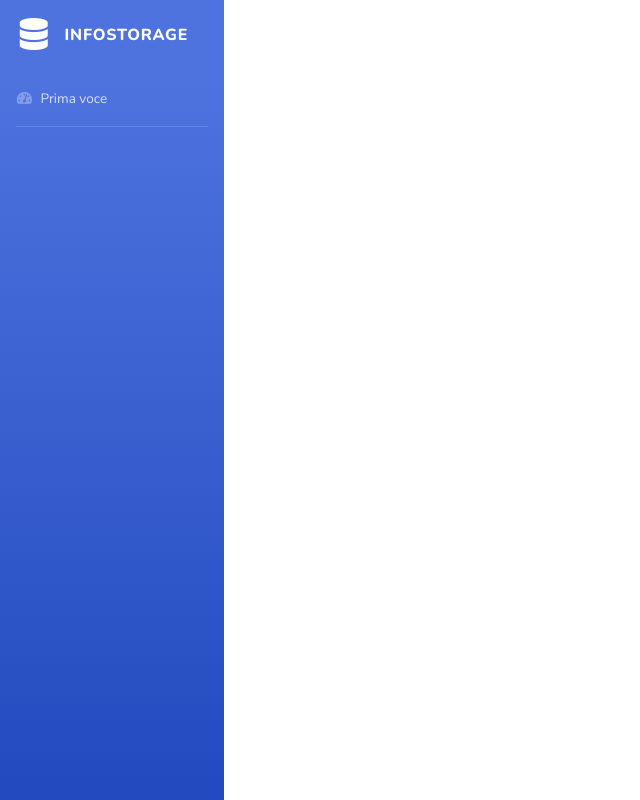
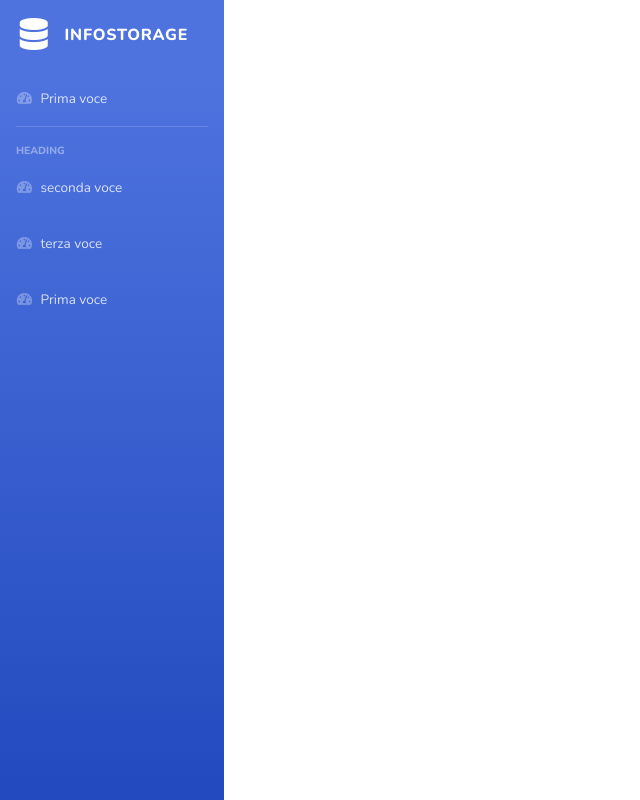
Before and after one commit to ran6195/infostorage, a React (Create React App) app: page / in a window 1280 px wide. Shown: the whole page, without its empty margins (0-640 px from the left). Built offline with nearby package versions, Linux system fonts and the light colour scheme.

Commit message:
Migliorato parsing sidebar json

```diff
--- a/src/components/sidebar/Sidebar.js
+++ b/src/components/sidebar/Sidebar.js
@@ -25,13 +25,20 @@ class Sidebar extends React.Component {
             switch( voce.tipo ) {
                 case "singola":
                     voci.push(
-                        <Item link="#" icona="fas fa-fw fa-tachometer-alt" voce={ voce.titolo } key={ k++ }/>
+                        <Item link="#" icona={ voce.icona } voce={ voce.titolo } key={ k++ }/>
                     )
                 break;
 
                 case "divider":
                     voci.push(
                         <Divider margin={ voce.margin } key={ k++ }/>
+                    )
+                break;
+
+
+                case "heading":
+                    voci.push(
+                        <Heading titolo={ voce.titolo } key={ k++ }/>
                     )
                 break;
 
--- a/src/index.js
+++ b/src/index.js
@@ -10,9 +10,13 @@ const sidebar = {
       icona : 'fas fa-database'
     } ,
     voci : [
-      { tipo: 'singola' , titolo: 'Prima voce'} ,
-      { tipo: 'divider' , margin: true } ,
-      { tipo: 'heading' , titolo: 'interface' } ,
+      { tipo: 'singola' , titolo: 'Prima voce' , icona: "fas fa-fw fa-tachometer-alt" } ,
+      { tipo: 'divider' , margin: false } ,
+      { tipo: 'heading' , titolo: 'Heading' } ,
+
+      { tipo: 'singola' , titolo: 'seconda voce' , icona: "fas fa-fw fa-tachometer-alt" } ,
+      { tipo: 'singola' , titolo: 'terza voce' , icona: "fas fa-fw fa-tachometer-alt" } ,
+      { tipo: 'singola' , titolo: 'Prima voce' , icona: "fas fa-fw fa-tachometer-alt" } ,
       { tipo: 'menu' , titolo: 'components' , voci: [
         { tipo: 'heading' , titolo: 'custom components' } ,
         { tipo: 'singola' , titolo: 'Buttons'} ,
```
